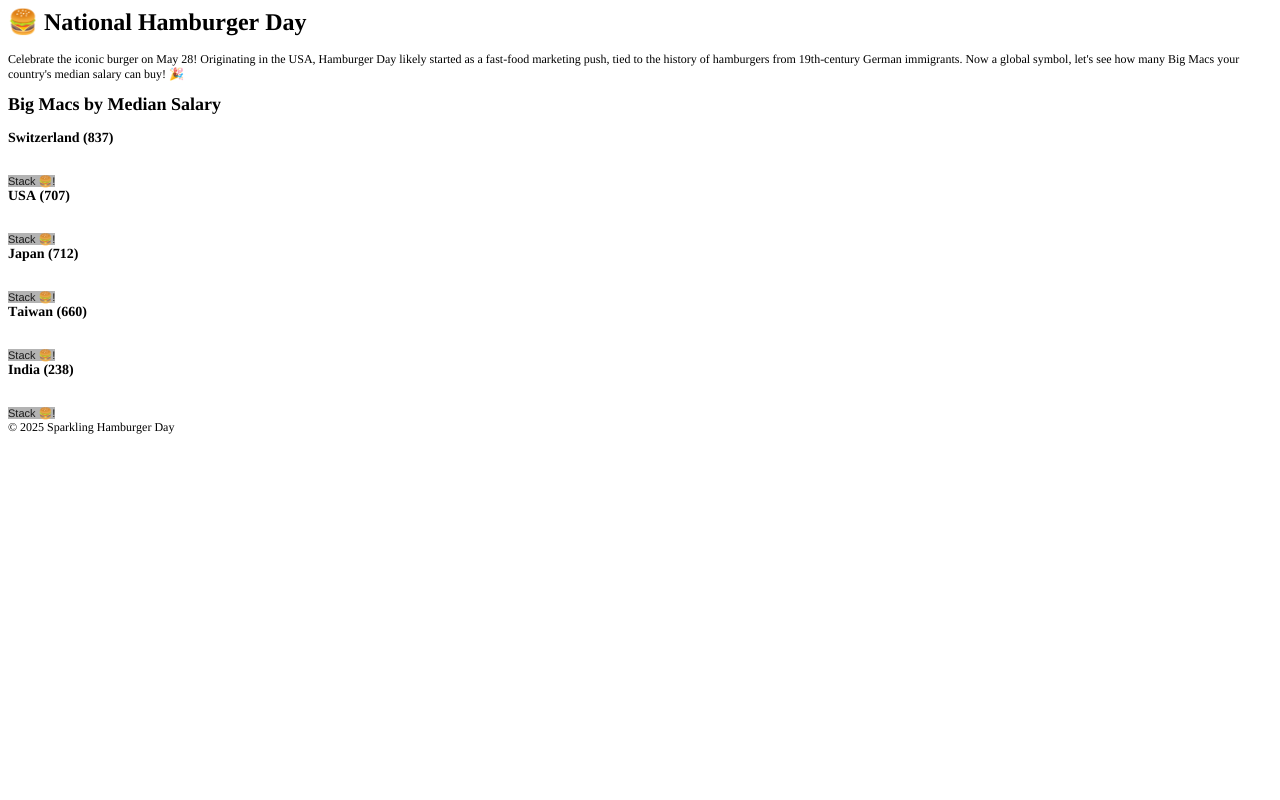
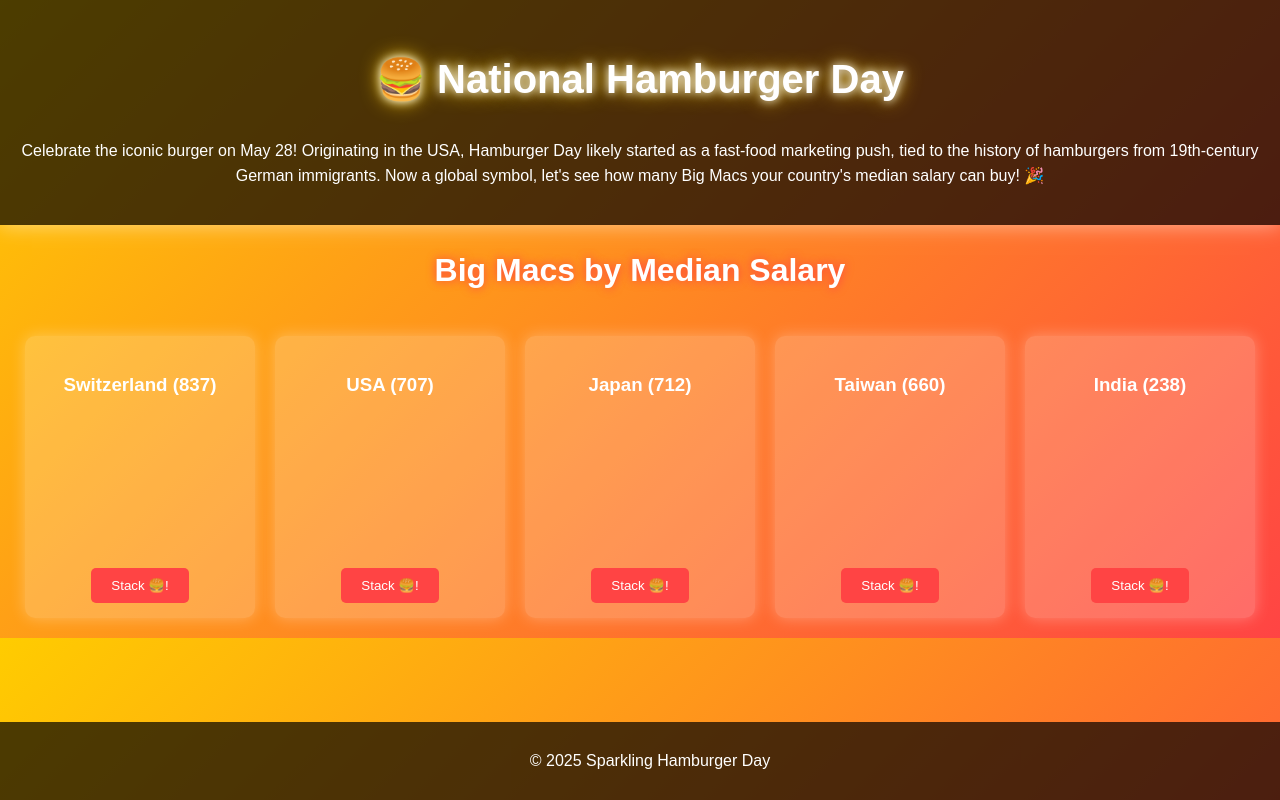
Before and after one commit to jojojanice/SparkleLife, a plain HTML site: page index.html in a window 1280 px wide. Drawn offline with Linux system fonts and the light colour scheme.

Commit message:
Update index.html
bugfix

```diff
--- a/index.html
+++ b/index.html
@@ -1,43 +1,49 @@
-<!DOCTYPE html PUBLIC "-//W3C//DTD HTML 4.01//EN" "http://www.w3.org/TR/html4/strict.dtd">
-<html>
+<!DOCTYPE html>
+<html lang="en">
 <head>
-  <link rel="stylesheet" type="text/css" href="style.css">
-  <script src="script.js" defer></script>
-  <meta http-equiv="Content-Type" content="text/html; charset=utf-8">
-  <meta http-equiv="Content-Style-Type" content="text/css">
-  <title></title>
-  <meta name="Generator" content="Cocoa HTML Writer">
-  <meta name="CocoaVersion" content="2575.5">
-  <style type="text/css">
-    p.p2 {margin: 0.0px 0.0px 12.0px 0.0px; font: 12.0px Times; -webkit-text-stroke: #000000}
-    p.p5 {margin: 0.0px 0.0px 0.0px 0.0px; font: 12.0px Times; -webkit-text-stroke: #000000; min-height: 14.0px}
-    p.p6 {margin: 0.0px 0.0px 0.0px 0.0px; font: 11.0px 'Helvetica Neue'; color: #000000; color: rgba(0, 0, 0, 0.85); -webkit-text-stroke: rgba(0, 0, 0, 0.85)}
-    span.s1 {font: 24.0px 'Apple Color Emoji'; font-kerning: none}
-    span.s2 {font-kerning: none}
-    span.s3 {font: 12.0px 'Apple Color Emoji'; font-kerning: none}
-    span.s4 {font-kerning: none; background-color: #b3b3b3}
-    span.s5 {font: 11.0px '.Apple Color Emoji UI'; font-kerning: none; background-color: #b3b3b3}
-  </style>
+    <meta charset="UTF-8">
+    <meta name="viewport" content="width=device-width, initial-scale=1.0">
+    <title>🍔 Sparkling National Hamburger Day</title>
+    <link rel="stylesheet" href="styles.css">
 </head>
 <body>
-<h1 style="margin: 0.0px 0.0px 16.1px 0.0px; font: 24.0px Times; -webkit-text-stroke: #000000"><span class="s1">🍔</span><span class="s2"><b> National Hamburger Day</b></span></h1>
-<p class="p2"><span class="s2">Celebrate the iconic burger on May 28! Originating in the USA, Hamburger Day likely started as a fast-food marketing push, tied to the history of hamburgers from 19th-century German immigrants. Now a global symbol, let's see how many Big Macs your country's median salary can buy! </span><span class="s3">🎉</span></p>
-<h2 style="margin: 0.0px 0.0px 14.9px 0.0px; font: 18.0px Times; -webkit-text-stroke: #000000"><span class="s2"><b>Big Macs by Median Salary</b></span></h2>
-<h3 style="margin: 0.0px 0.0px 14.0px 0.0px; font: 14.0px Times; -webkit-text-stroke: #000000"><span class="s2"><b>Switzerland (837)</b></span></h3>
-<p class="p5"><span class="s2"></span><br></p>
-<p class="p6"><span class="s4">Stack </span><span class="s5">🍔</span><span class="s4">!</span></p>
-<h3 style="margin: 0.0px 0.0px 14.0px 0.0px; font: 14.0px Times; -webkit-text-stroke: #000000"><span class="s2"><b>USA (707)</b></span></h3>
-<p class="p5"><span class="s2"></span><br></p>
-<p class="p6"><span class="s4">Stack </span><span class="s5">🍔</span><span class="s4">!</span></p>
-<h3 style="margin: 0.0px 0.0px 14.0px 0.0px; font: 14.0px Times; -webkit-text-stroke: #000000"><span class="s2"><b>Japan (712)</b></span></h3>
-<p class="p5"><span class="s2"></span><br></p>
-<p class="p6"><span class="s4">Stack </span><span class="s5">🍔</span><span class="s4">!</span></p>
-<h3 style="margin: 0.0px 0.0px 14.0px 0.0px; font: 14.0px Times; -webkit-text-stroke: #000000"><span class="s2"><b>Taiwan (660)</b></span></h3>
-<p class="p5"><span class="s2"></span><br></p>
-<p class="p6"><span class="s4">Stack </span><span class="s5">🍔</span><span class="s4">!</span></p>
-<h3 style="margin: 0.0px 0.0px 14.0px 0.0px; font: 14.0px Times; -webkit-text-stroke: #000000"><span class="s2"><b>India (238)</b></span></h3>
-<p class="p5"><span class="s2"></span><br></p>
-<p class="p6"><span class="s4">Stack </span><span class="s5">🍔</span><span class="s4">!</span></p>
-<p class="p2"><span class="s2">© 2025 Sparkling Hamburger Day</span></p>
+    <header>
+        <h1>🍔 National Hamburger Day</h1>
+        <p>Celebrate the iconic burger on May 28! Originating in the USA, Hamburger Day likely started as a fast-food marketing push, tied to the history of hamburgers from 19th-century German immigrants. Now a global symbol, let's see how many Big Macs your country's median salary can buy! 🎉</p>
+    </header>
+    <main>
+        <h2>Big Macs by Median Salary</h2>
+        <div class="burger-chart">
+            <div class="country">
+                <h3>Switzerland (837)</h3>
+                <div class="burger-stack" id="switzerland"></div>
+                <button onclick="stackBurgers('switzerland', 8)">Stack 🍔!</button>
+            </div>
+            <div class="country">
+                <h3>USA (707)</h3>
+                <div class="burger-stack" id="usa"></div>
+                <button onclick="stackBurgers('usa', 7)">Stack 🍔!</button>
+            </div>
+            <div class="country">
+                <h3>Japan (712)</h3>
+                <div class="burger-stack" id="japan"></div>
+                <button onclick="stackBurgers('japan', 7)">Stack 🍔!</button>
+            </div>
+            <div class="country">
+                <h3>Taiwan (660)</h3>
+                <div class="burger-stack" id="taiwan"></div>
+                <button onclick="stackBurgers('taiwan', 6)">Stack 🍔!</button>
+            </div>
+            <div class="country">
+                <h3>India (238)</h3>
+                <div class="burger-stack" id="india"></div>
+                <button onclick="stackBurgers('india', 2)">Stack 🍔!</button>
+            </div>
+        </div>
+    </main>
+    <footer>
+        <p>&copy; 2025 Sparkling Hamburger Day</p>
+    </footer>
+    <script src="script.js"></script>
 </body>
 </html>
```
